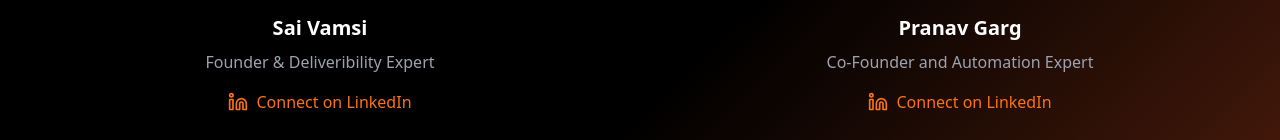
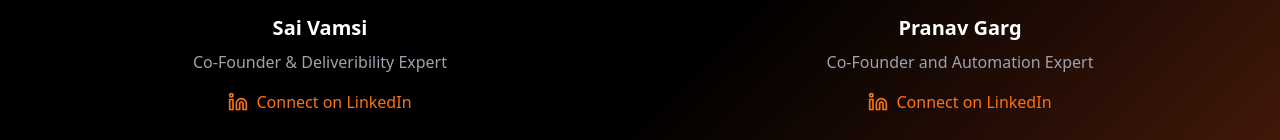
Before and after one commit to 11pranav-garg/chillreach-website, a React (Vite) app: page /team in a window 1280 px wide. Shown: the part 514-654 px from the top of the page. Built offline with nearby package versions, Linux system fonts and the light colour scheme.

Commit message:
Update Team.tsx

```diff
--- a/src/pages/Team.tsx
+++ b/src/pages/Team.tsx
@@ -32,7 +32,7 @@ const Team = () => {
   const team = [
     {
       name: 'Sai Vamsi',
-      role: 'Founder & Deliveribility Expert',
+      role: 'Co-Founder & Deliveribility Expert',
       image:
         'https://media.licdn.com/dms/image/v2/D5603AQEL0bedcwUldA/profile-displayphoto-shrink_200_200/profile-displayphoto-shrink_200_200/0/1726682447157?e=1735776000&v=beta&t=7izmqDfErv0TY_zwFdTgS_cRD2V0N1GJIoEF8W6ZeHA',
       linkedin: 'https://www.linkedin.com/in/sai-vamsi-coldemail/',
```
